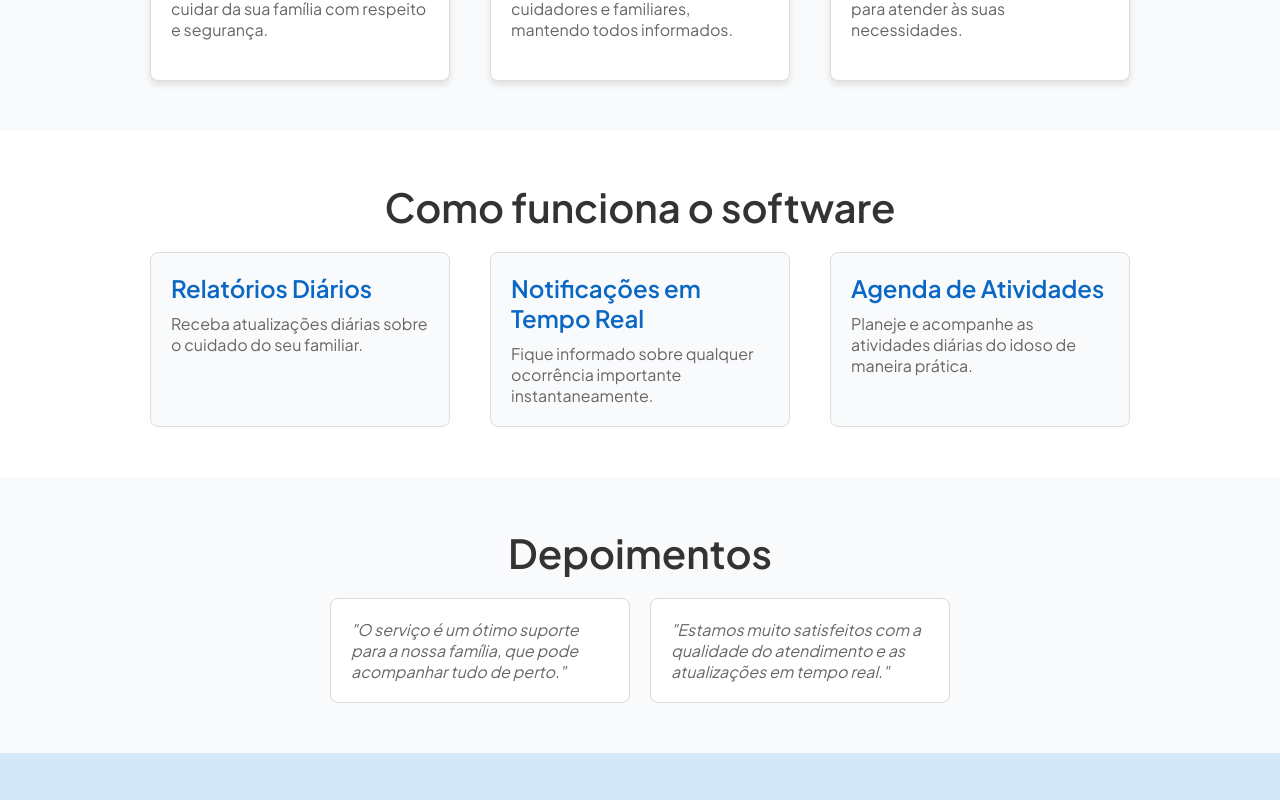
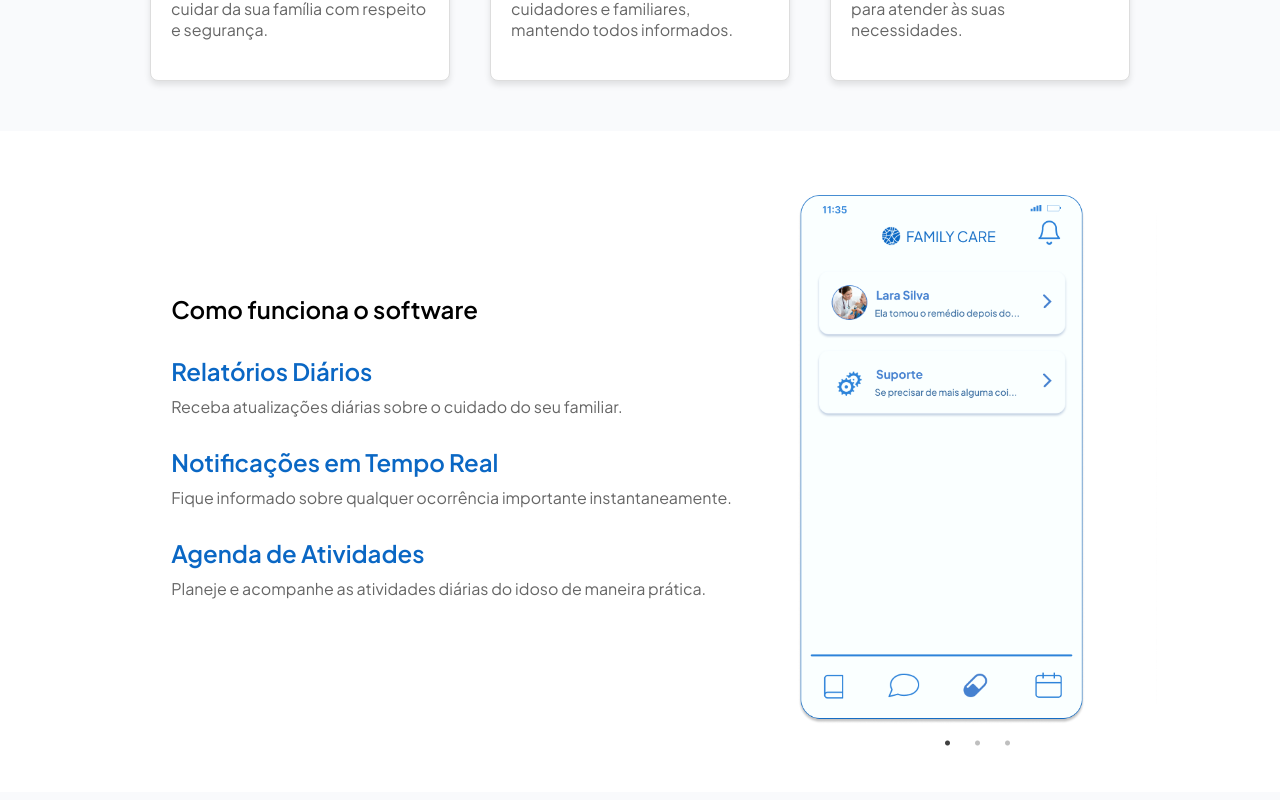
Before and after one commit to melissaJll/family-care, a React (Vite) app: page / in a window 1280 px wide. Shown: the part 1480-2280 px from the top of the page. Built offline with nearby package versions, Linux system fonts and the light colour scheme.

Commit message:
Update Funcionalidades.jsx

```diff
--- a/src/components/Funcionalidades.jsx
+++ b/src/components/Funcionalidades.jsx
@@ -1,36 +1,44 @@
 // src/components/Funcionalidades.jsx
 import React from "react";
 import styled from "styled-components";
+import Slider from "react-slick";
 
+import tela1 from '../assets/images/tela1.png';
+import tela2 from '../assets/images/tela2.png';
+import tela3 from '../assets/images/tela3.png';
+
+// Importando o CSS diretamente no JS
+import 'slick-carousel/slick/slick.css';
+import 'slick-carousel/slick/slick-theme.css';
+
+
+// Estilos do container e elementos
 const FuncionalidadesContainer = styled.section`
-  text-align: center;
-  padding: 50px 20px;
-  background-color: #FFFFFF;
+  display: flex;
+  justify-content: space-around;
+
+  align-items: center;
+
+  background-color: #ffffff;
+  justify-content: center;
+  padding-top: 4rem ;
+  padding-bottom: 4rem ;
+
+  .funcionalidade-list {
+    width: 49%;
+
+  }
 
   h2 {
-    font-size: 2.5rem;
-    color: #333;
-    margin-bottom: 20px;
-  }
-
-  .funcionalidade-list {
-    display: flex;
-    justify-content: center;
-    gap: 40px;
-    flex-wrap: wrap;
+    margin-bottom: 2rem;
   }
 
   .funcionalidade-item {
-    max-width: 300px;
-    padding: 20px;
+    margin-bottom: 30px;
     text-align: left;
-    border: 1px solid #DDD;
-    border-radius: 8px;
-    background-color: #F9FAFC;
-  }
 
     h3 {
-    color: #0A67C4;
+      color: #0a67c4;
       font-size: 1.5rem;
       margin-bottom: 10px;
     }
@@ -39,13 +47,28 @@ const FuncionalidadesContainer = styled.section`
       color: #666;
       font-size: 1rem;
     }
+  }
+
+  .carrossel {
+    width: 28%;
+    margin-right: -3rem;
+  }
 `;
 
+// Função para o carrossel de imagens
 function Funcionalidades() {
+  const settings = {
+    dots: true,
+    infinite: true,
+    speed: 500,
+    slidesToShow: 1,
+    slidesToScroll: 1,
+  };
+
   return (
     <FuncionalidadesContainer>
+      <div className="funcionalidade-list">
         <h2>Como funciona o software</h2>
-      <div className="funcionalidade-list">
         <div className="funcionalidade-item">
           <h3>Relatórios Diários</h3>
           <p>Receba atualizações diárias sobre o cuidado do seu familiar.</p>
@@ -59,6 +82,20 @@ function Funcionalidades() {
           <p>Planeje e acompanhe as atividades diárias do idoso de maneira prática.</p>
         </div>
       </div>
+
+      <div className="carrossel">
+        <Slider {...settings}>
+          <div>
+            <img src={tela1} alt="Tela 1" style={{ width: "80%" }} />
+          </div>
+          <div>
+            <img src={tela2} alt="Tela 2" style={{ width: "80%" }} />
+          </div>
+          <div>
+            <img src={tela3} alt="Tela 3" style={{ width: "80%" }} />
+          </div>
+        </Slider>
+      </div>
     </FuncionalidadesContainer>
   );
 }
```
Lines whose indentation alone changed are shown as unchanged.
